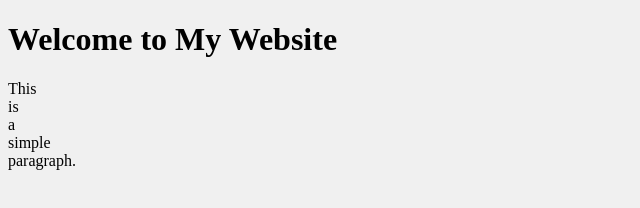
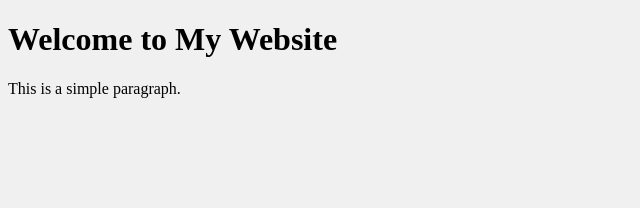
Before and after one commit to AnTran711/project1-baotriphanmem, a plain HTML site: page index.html in a window 1280 px wide. Shown: the whole page, without its empty margins (0-640 px from the left). Drawn offline with Linux system fonts and the light colour scheme.

Commit message:
Revert "feat: ap dung style moi cho the p trong index.html"
This reverts commit fe2f2a0893f09028d0a25b7ed68748589576b3e9.

```diff
--- a/style.css
+++ b/style.css
@@ -1,5 +1 @@
 body { background-color: #f0f0f0; }
-
-p {
-  width: 0;
-}
```
